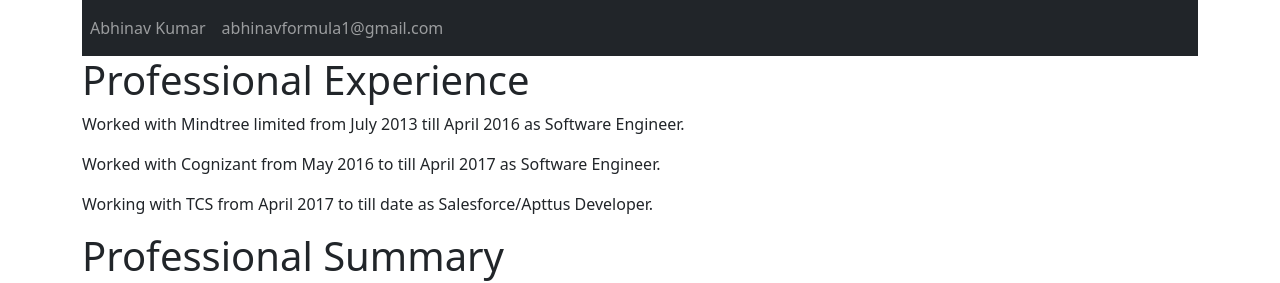
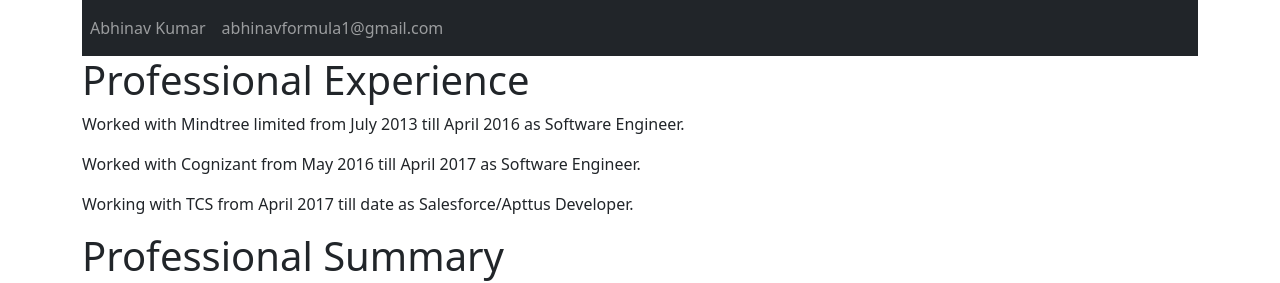
Before and after one commit to abhinavformula1/resume, a React (Create React App) app: page / in a window 1280 px wide. Shown: the top 283 px of the page. Built offline with nearby package versions, Linux system fonts and the light colour scheme.

Commit message:
grammer correction

```diff
--- a/src/components/experiences.jsx
+++ b/src/components/experiences.jsx
@@ -9,10 +9,10 @@
           Worked with Mindtree limited from July 2013 till April 2016 as Software Engineer.
         </p>
         <p>
-          Worked with Cognizant from May 2016 to till April 2017 as Software Engineer.
+          Worked with Cognizant from May 2016 till April 2017 as Software Engineer.
         </p>
         <p>
-          Working with TCS from April 2017 to till date as Salesforce/Apttus Developer.
+          Working with TCS from April 2017 till date as Salesforce/Apttus Developer.
         </p>
       </div>
     </div>
```
